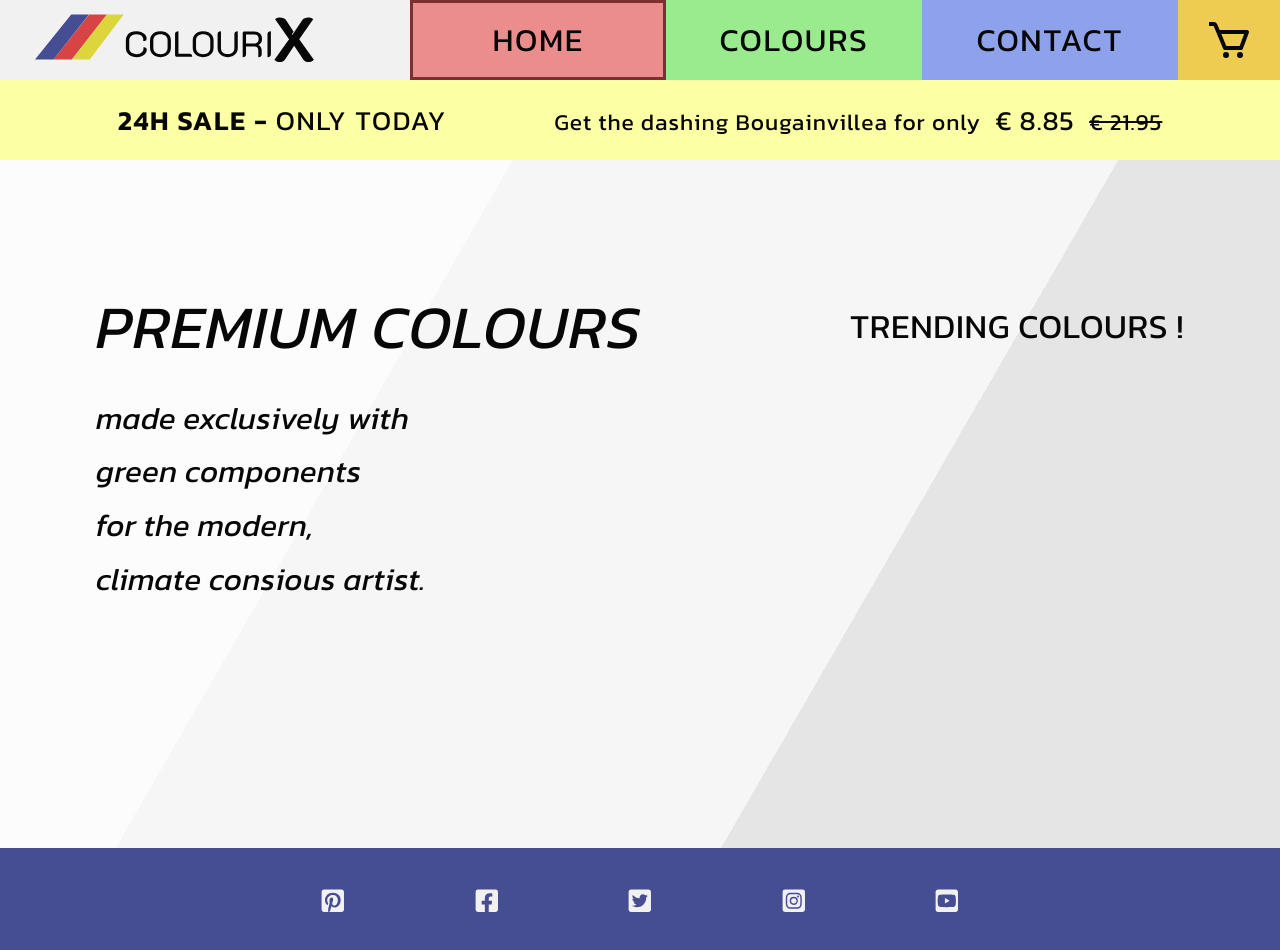
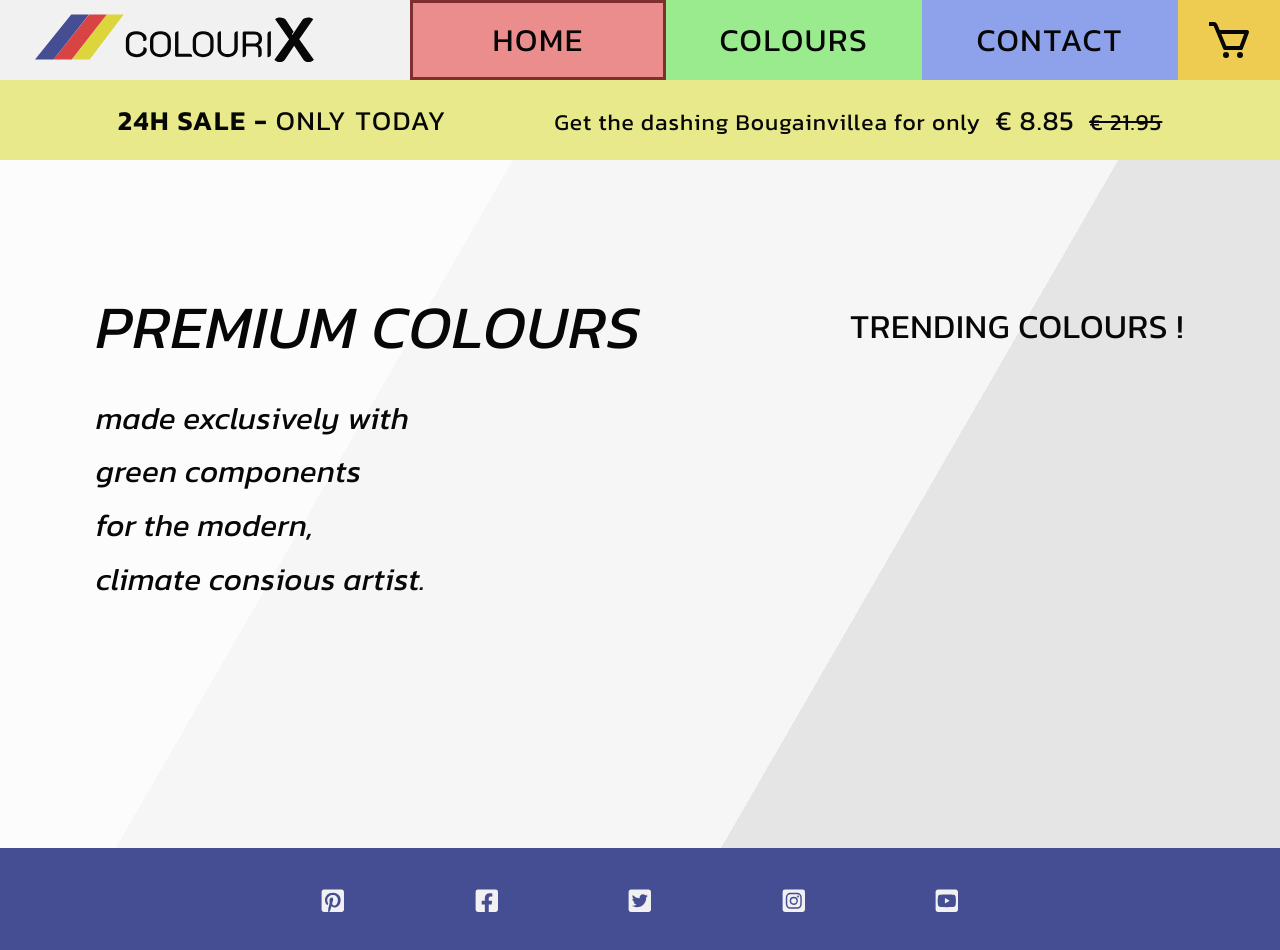
Before and after one commit to Patrick-Svensson/colourix, a React (Create React App) app: page / in a window 1280 px wide. In both pictures the pointer is over the element 640 px from the left and 120 px from the top of the page. Shown: the top 950 px of the page. Built offline with nearby package versions, Linux system fonts and the light colour scheme.

Commit message:
Add hover state to Banner.

```diff
--- a/src/Components/Banner.css
+++ b/src/Components/Banner.css
@@ -13,6 +13,10 @@
     align-items: center;
     background-color: #fdffa4;
     margin-top: 10vh;
+}
+
+.banner:hover {
+    background-color: #e7e98b;
 }
 
 .bannerContent {
```
